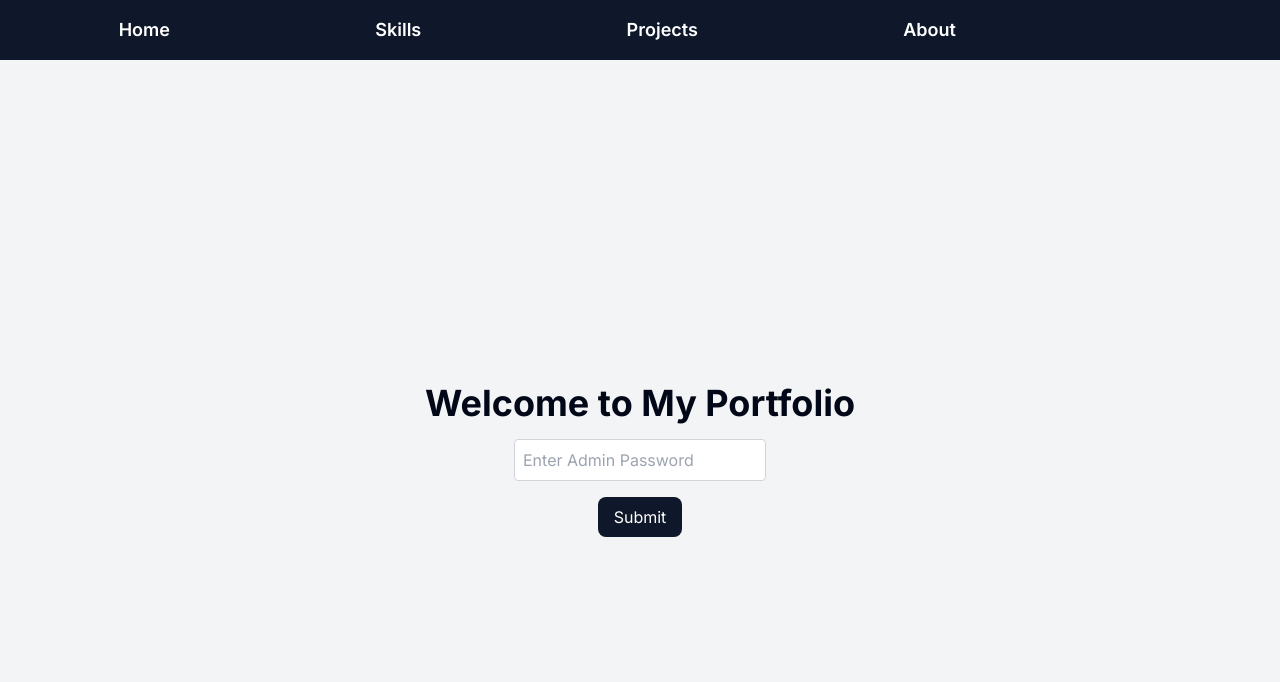
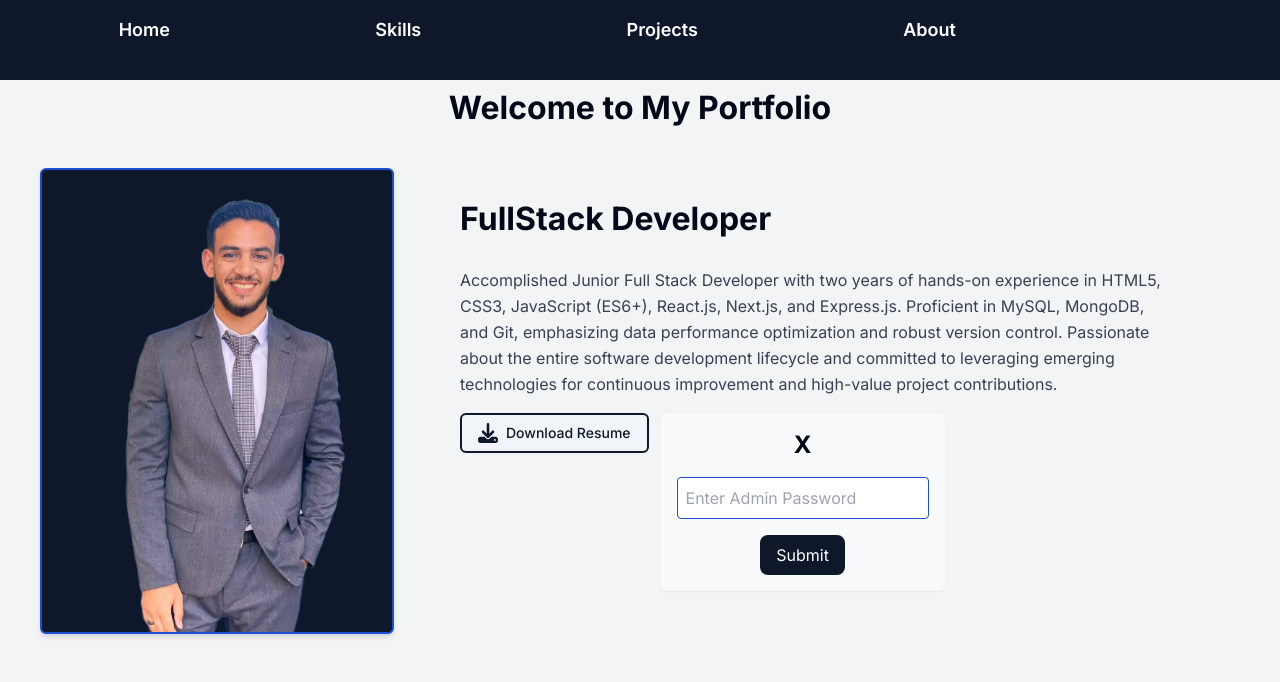
Before and after one commit to mo634/my-portofolio, a Next.js app: page / in a window 1280 px wide. Both pictures are taken after a click on the button "Are you admin?". Shown: the top 682 px of the page. Built offline with nearby package versions, Linux system fonts and the light colour scheme.

Commit message:
feat:add home page section

```diff
--- a/src/app/components/AdminAuth.tsx
+++ b/src/app/components/AdminAuth.tsx
@@ -5,13 +5,14 @@ import { useRouter } from "next/navigation";
 import { useState } from "react";
 
 
-const AdminAuth = () => {
+const AdminAuth = ({ setAdminButton }: any) => {
     // define states
     const router = useRouter();
     const dispatch = useAppDispatch();
     const isAdmin = useAppSelector((state) => (state as { admin: { isAdmin: boolean } }).admin.isAdmin);
     const [password, setPassword] = useState('');
     const adminPassword = process.env.ADMIN_PASSWORD;
+    const [hideAdminAuht, setHideAdminAuth] = useState(false);
 
     // define functions
     const handleAdminClick = async () => {
@@ -27,13 +28,16 @@ const AdminAuth = () => {
     };
 
     return (
-        <div className="flex flex-col items-center justify-center min-h-screen bg-gray-100">
-            <h1 className="text-4xl font-bold text-main mb-4">Welcome to My Portfolio</h1>
+        <div className={`${hideAdminAuht ? "opacity-0" : "opacity-100"}
+        flex flex-col items-center justify-center w-fit bg-primary-foreground p-4 rounded-md shadow-sm`}>
+            <span className="text-2xl mb-4 font-bold text-center w-full block cursor-pointer"
+                onClick={() =>{ setHideAdminAuth(!hideAdminAuht); setAdminButton(false) }}
+            >X</span>
             <input
                 type="password"
                 value={password}
                 onChange={(e) => setPassword(e.target.value)}
-                className="mb-4 p-2 border border-gray-300 rounded"
+                className="mb-4 p-2 border border-blue-700 rounded"
                 placeholder="Enter Admin Password"
             />
             <button
--- a/src/app/components/Header.tsx
+++ b/src/app/components/Header.tsx
@@ -9,7 +9,7 @@ import { useAppSelector } from '@/store';
 const Header = () => {
   const isAdmin = useAppSelector((state) => (state as { admin: { isAdmin: boolean } }).admin.isAdmin);
   return (
-    <header className="bg-primary p-4 max-md:hidden">
+    <header className="bg-primary p-4 max-md:hidden h-[10vh] ">
       <nav className="flex justify-around items-center ">
         <Link href="/" className="link-style">
           Home
--- a/src/app/components/HeaderMobile.tsx
+++ b/src/app/components/HeaderMobile.tsx
@@ -11,7 +11,7 @@ function HeaderMobile() {
     const [isMenuClicked, setIsMenuClicked] = useState(false)
     console.log(isMenuClicked)
     return (
-        <header className=" flex justify-between items-center bg-primary text-white p-2 md:hidden">
+        <header className="  flex justify-between items-center bg-primary text-white p-2 md:hidden">
             {/* logo */}
             <h1
                 className=""
@@ -43,27 +43,38 @@ function HeaderMobile() {
                     <div className={`opacity-0 ${isMenuClicked ? "opacity-100" : ""} transition duration-500`}>
 
                         <nav className="
-                            min-w-[200px] min-h-[200px]
+
+                            min-w-[200px] min-h-[200px]  z-10
                             absolute flex flex-col  gap-4 p-3 rounded-md bg-primary shadow-md
                             top-[50%] left-[50%] transform -translate-x-1/2 -translate-y-1/2
                             ">
                             <div className={` ${isMenuClicked ? "block" : "hidden"}
-                                cursor-pointer text-white text-right hover:text-2xl transition-all duration-500`}
+                                cursor-pointer text-white text-right hover:text-2xl transition-all duration-200`}
                                 onClick={() => setIsMenuClicked(!isMenuClicked)}
                             >X</div>
-                            <Link href="/" className="link-style">
+                            <Link href="/" className="link-style"
+                                onClick={() => setIsMenuClicked(!isMenuClicked)}
+                            >
                                 Home
                             </Link>
-                            <Link href="/skills" className="link-style">
+                            <Link href="/skills" className="link-style"
+                                onClick={() => setIsMenuClicked(!isMenuClicked)}
+                            >
                                 Skills
                             </Link>
-                            <Link href="/projects" className="link-style">
+                            <Link href="/projects" className="link-style"
+                                onClick={() => setIsMenuClicked(!isMenuClicked)}
+                            >
                                 Projects
                             </Link>
-                            <Link href="/about" className="link-style">
+                            <Link href="/about" className="link-style"
+                                onClick={() => setIsMenuClicked(!isMenuClicked)}
+                            >
                                 About
                             </Link>
-                            <span className=''>
+                            <span className=''
+                                onClick={() => setIsMenuClicked(!isMenuClicked)}
+                            >
                                 {isAdmin && <AdminOptions />}
                             </span>
 
--- a/src/app/globals.css
+++ b/src/app/globals.css
@@ -89,6 +89,12 @@
   opacity: 0;
 }
 
+.linear-gradient {
+  background: linear-gradient(90deg, rgba(101, 100, 107, 1) 0%, rgba(0, 0, 0, 1) 29%, rgba(16, 30, 33, 1) 100%);
+ background-clip: text;
+  -webkit-text-fill-color: transparent;
+}
+
 /* start liquid button style  */
 
 
--- a/src/app/page.tsx
+++ b/src/app/page.tsx
@@ -2,27 +2,72 @@
 import React, { useState } from 'react'
 import AdminAuth from './components/AdminAuth'
 import { Button } from './components/ui/button'
+import { FaDownload } from "react-icons/fa6";
+import PersonalImage from "@/../public/images/MyPersonalImage.png"
+import Image from 'next/image'
+import Link from 'next/link'
 
 const Home = () => {
   const [adminButton, setAdminButton] = useState(false)
+console.log(adminButton)
+  return (
+    <section className='px-[40px] max-md:px-0 bg-gray-100 py-2 h-[90vh]'>
+      <p className="text-4xl font-bold text-main  text-responsive mb-10 text-center ">
+        Welcome to My Portfolio
+      </p>
 
-  return (
-    <section>
+      <div className="flex max-md:flex-col max-md:w-full  bg-gray-100 items-center gap-[50px] ">
+        <div className=" bg-primary rounded-md shadow-md flex items-center justify-center border-2 border-blue-700 ">
+          <Image
+            className='self-center'
+            alt='My Personal Image'
+            src={PersonalImage}
+            width={350}
+            height={350}
+          />
 
-      <div className="flex flex-col items-center justify-center min-h-screen bg-gray-100">
+        </div>
 
+        {/* start right side */}
 
+        <div className="px-4 mb-2 flex flex-col gap-4  ">
+          <div className="flex flex-col gap-4">
+            <h1 className='text-2xl font-bold text-main  text-responsive mb-4 '>FullStack Developer</h1>
 
+            <p className=' text-gray-700 leading-relaxed max-md:line-clamp-5'>
+              Accomplished Junior Full Stack Developer with two years of hands-on experience in HTML5,<br />
+              CSS3, JavaScript (ES6+), React.js, Next.js, and Express.js. Proficient in MySQL, MongoDB,<br />
+              and Git, emphasizing data performance optimization and robust version control. Passionate<br />
+              about the entire software development lifecycle and committed to leveraging emerging<br />
+              technologies for continuous improvement and high-value project contributions.<br />
+            </p>
+
+          </div>
+          <div className=" flex gap-3">
+            <Link href={"/files/MYCV.pdf"}
+              target='_blank'
+              rel="noopener noreferrer"
+              download={true}>
+
+              <Button
+                className=' bg-secondary text-primary border-2  border-primary hover:bg-transparent hover:opacity-[.8] transition duration-300'
+              >
+                <FaDownload className='mr-2 text-xl hover:text-blue-700 transition duration-500' />
+                Download Resume
+              </Button>
+            </Link>
+
+            <div className="">
               {
                 adminButton ?
 
-            <AdminAuth /> :
+                  <AdminAuth setAdminButton={setAdminButton} /> :
 
                   <>
-              <h1 className="text-4xl font-bold text-main mb-4 text-responsive">Welcome to My Portfolio</h1>
+
 
                     <Button
-                onClick={() => { setAdminButton(true) }}
+                      onClick={() => { setAdminButton(!adminButton) }}
                       className="bg-main bg-primary text-white py-2 px-4 rounded-lg hover:opacity-[.85] transition duration-300"
                     >
                       Are you admin?
@@ -32,6 +77,14 @@ const Home = () => {
 
               }
             </div>
+          </div>
+        </div>
+
+
+
+
+        {/* end right side */}
+      </div>
     </section>
   )
 }
```
Also changed, not shown: public/images/MyPersonalImage.png (added), 1 other file (tests, documents, lock files or other folders). Lines whose indentation alone changed are shown as unchanged.
